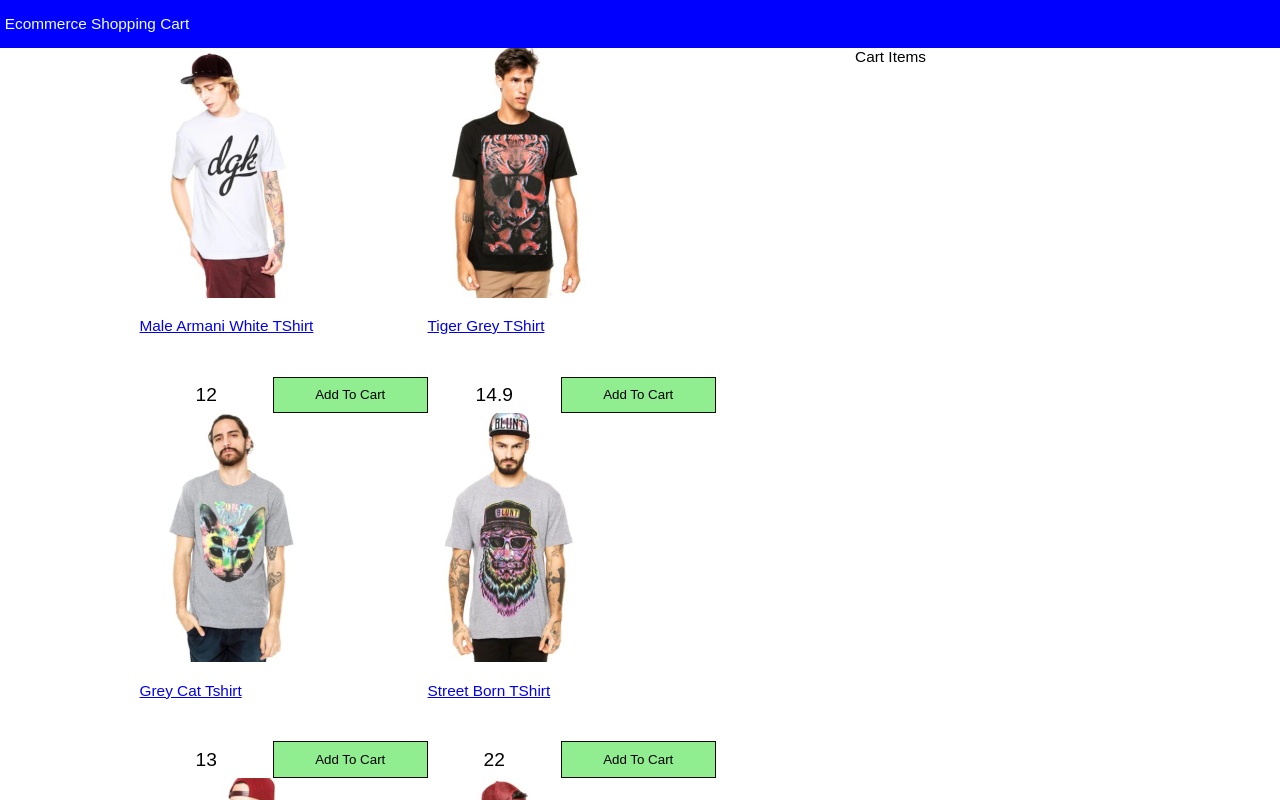
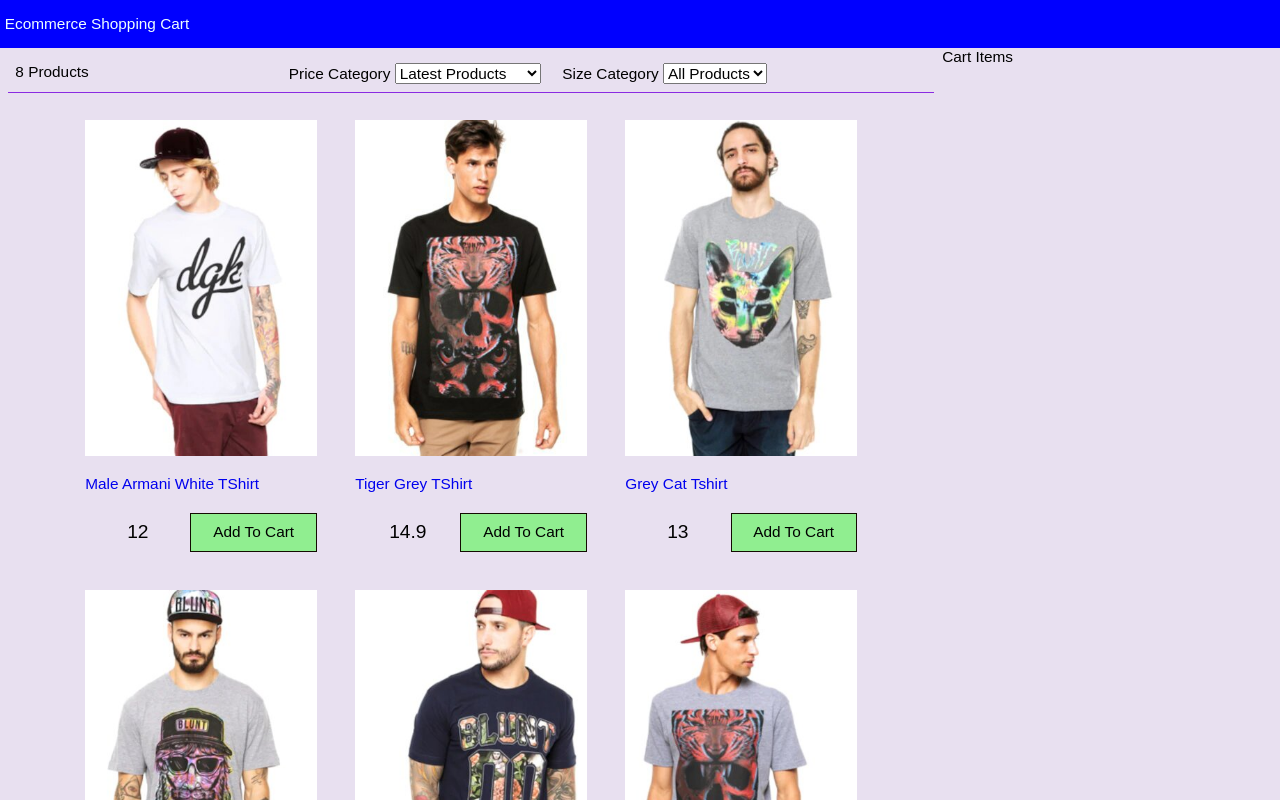
Before and after one commit to Shyamraja/Ecommerce-React-Redux-shopping-cart, a React (Create React App) app: page / in a window 1280 px wide. Shown: the top 800 px of the page. Built offline with nearby package versions, Linux system fonts and the light colour scheme.

Commit message:
Added Filter component and updated styles for manage products

```diff
--- a/src/App.js
+++ b/src/App.js
@@ -1,16 +1,53 @@
-import React from 'react';
+import React from "react";
 import data from "./data.json";
-import Products from './components/Products';
+import Products from "./components/Products";
+import Filter from "./components/Filter";
 
 class App extends React.Component {
-  constructor(){
+    constructor() {
       super();
-    this.state ={
+      this.state = {
          products: data.products,
          size: "",
-      sort: "",
+         sortPrice: "",
       };
     }
+    sortingPriceOfProducts = (event) => {
+      const sort = event.target.value;
+      console.log(event.target.value);
+      this.setState((state) => ({
+         sortPrice: sort,
+         products: this.state.products
+          .slice()
+          .sort((a, b) =>
+            sort === "lowestToHighest"
+              ? a.price > b.price
+                ? 1
+                : -1
+               : sort === "highestToLowest"
+              ? a.price < b.price
+                ? 1
+                : -1
+               : a._id < b._id
+              ? 1
+              : -1
+          ),
+       }));
+    };
+    filteringSizeOfProducts = (event) => {
+
+      console.log(event.target.value);
+      if (event.target.value === "") {
+        this.setState({ size: event.target.value, products: data.products });
+      } else {
+        this.setState({
+           size: event.target.value,
+           products: data.products.filter(
+             (product) => product.availableSizes.indexOf(event.target.value) >= 0
+           ),
+         });
+       }
+     };
     render() {
       return (
         <div className="grid-container">
@@ -20,14 +57,19 @@ class App extends React.Component {
           <main>
             <div className="content">
               <div className="main">
+                <Filter
+                   count={this.state.products.length}
+                   size={this.state.size}
+                   sortPrice={this.state.sort}
+                   filterProductsSize={this.filteringSizeOfProducts}
+                   sortProductsPrice={this.sortingPriceOfProducts}>
+                </Filter>
                 <Products products={this.state.products}></Products>
               </div>
               <div className="sidebar">Cart Items</div>
            </div>
           </main>
-      <footer>
-        All Rights reserved
-      </footer>
+          <footer>All right is reserved.</footer>
         </div>
       );
    }
--- /dev/null
+++ b/src/components/Filter.js
@@ -0,0 +1,31 @@
+import React, { Component } from "react";
+
+export default class Filter extends Component {
+  render() {
+    return (
+      <div className="filter">
+        <div className="filter-result">{this.props.count} Products</div>
+        <div className="filterProduct-price">
+          Price Category{" "}
+          <select value={this.props.sortPrice} onChange={this.props.sortProductsPrice}>
+            <option>Latest Products</option>
+            <option value="lowestToHighest">Low To High Price</option>
+            <option value="highestToLowest">High To Low Price</option>
+          </select>
+        </div>
+        <div className="filterProduct-size">
+          Size Category{" "}
+          <select value={this.props.size} onChange={this.props.filterProductsSize}>
+            <option value="">All Products</option>
+            <option value="XS">XS</option>
+            <option value="S">S</option>
+            <option value="M">M</option>
+            <option value="L">L</option>
+            <option value="XL">XL</option>
+            <option value="XXL">XXL</option>
+          </select>
+        </div>
+      </div>
+    );
+  }
+}
--- a/src/data.json
+++ b/src/data.json
@@ -14,7 +14,7 @@
       "image": "/Images/product2.jpg",
       "title": "Tiger Grey TShirt",
       "description": "Danger Tiger",
-        "availableSizes": ["X", "M", "L"],
+      "availableSizes": ["X", "L"],
       "price": 14.9
     },
 
@@ -50,7 +50,7 @@
       "image": "/Images/product6.jpg",
       "title": "Man Bangla T-Shirt",
       "description": "Man Bangla Grey cool best wear",
-        "availableSizes": ["XL", "XXL"],
+      "availableSizes": ["XL"],
       "price": 42
     },
     {
@@ -66,7 +66,7 @@
       "image": "/Images/product8.jpg",
       "title": "Grown T-Shirt",
       "description": "Man best Grown Tshirt",
-        "availableSizes": ["M", "XXL"],
+      "availableSizes": ["M"],
       "price": 14
     }
 
--- a/src/index.css
+++ b/src/index.css
@@ -1,3 +1,4 @@
+@import url("https://fonts.googleapis.com/css2?family=Montserrat&display=swap");
 html{
   font-size: 60%;
   box-sizing: border-box;
@@ -10,6 +11,7 @@ body,
 body,
 input,
 select,
+button,
 textarea {
   font-family: Arial, Helvetica, sans-serif;
   font-size: 1.6rem;
@@ -23,6 +25,9 @@ textarea {
   grid-template-rows: 5rem 1fr 5rem;
   grid-template-columns: 1fr;
   height: 100%;
+}
+a {
+  text-decoration: none;
 }
 a:hover{
   color: lightgreen;
@@ -41,6 +46,7 @@ header a{
 }
 main{
   grid-area: main;
+  background-color: rgb(232, 224, 240);
 }
 footer{
   grid-area:footer;
@@ -55,7 +61,7 @@ footer{
   flex-wrap: wrap;
 }
 .main{
-  flex: 3 40rem;
+  flex: 3 70rem;
 }
 .sidebar{
   flex: 1.3 23rem;
@@ -70,9 +76,9 @@ footer{
   list-style-type: none;
 }
 .products li{
-  flex: 0 1 30rem;
-  height: 38rem;
-  padding: 1 rem;
+  flex: 0 1 18rem;
+  height: 45rem;
+  padding: 2rem;
 }
 .product{
   display: flex;
@@ -81,8 +87,8 @@ footer{
   height: 100%;
 }
 .product img{
-  max-width: 30rem;
-  max-height: 26rem;
+  max-width: 35rem;
+  max-height: 35rem;
 }
 .product-price{
   display: flex;
@@ -109,3 +115,12 @@ footer{
 .button.primary{
   background-color: lightgreen;
 }
+.filter{
+  display: flex;
+  padding: 0.8rem;
+  margin: 0.8rem;
+  border-bottom: 0.2rem blueviolet solid;
+}
+.filter div{
+  flex: 0.3;
+}
```
Lines whose indentation alone changed are shown as unchanged.
